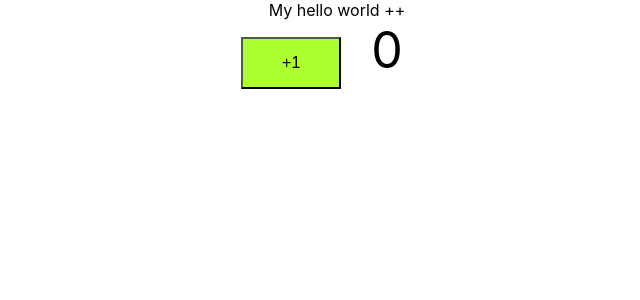
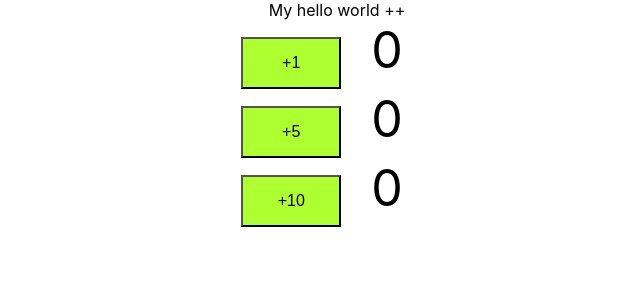
Before and after one commit to shemil076/Getting-Started-with-React---Basics-with-components, a React (Create React App) app: page / in a window 1280 px wide. Shown: the top 300 px of the page, without its empty margins (303-943 px from the left). Built offline with nearby package versions, Linux system fonts and the light colour scheme.

Commit message:
Defining multiple counter buttons and adding a component prop

```diff
--- a/src/App.js
+++ b/src/App.js
@@ -19,7 +19,14 @@
     return (
       <div className="App">
         My hello world ++
-        <Counter/>
+        {/* <Counter by="1"/>
+        <Counter by="5"/>
+        <Counter by="10"/>   */}
+
+        <Counter by={1}/>
+        <Counter by={5}/>
+        <Counter by={10}/>
+
       </div>
     );
   }
--- a/src/components/counter/counter.jsx
+++ b/src/components/counter/counter.jsx
@@ -17,7 +17,7 @@
     render  () {
         return (
             <div className="Counter">
-              <button onClick={this.increment}>+1</button>
+              <button onClick={this.increment}>+{this.props.by}</button>
               <span className="count">{this.state.counter}</span>
             </div>
           );
@@ -26,7 +26,8 @@
      // binding is not nessary with arrow fuctions
     increment ()  { // update the state
         this.setState({
-            counter: this.state.counter + 1
+            counter: this.state.counter + this.props.by
+            // counter: this.state.counter + parseInt(this.props.by)
         });
     }
   }
```
